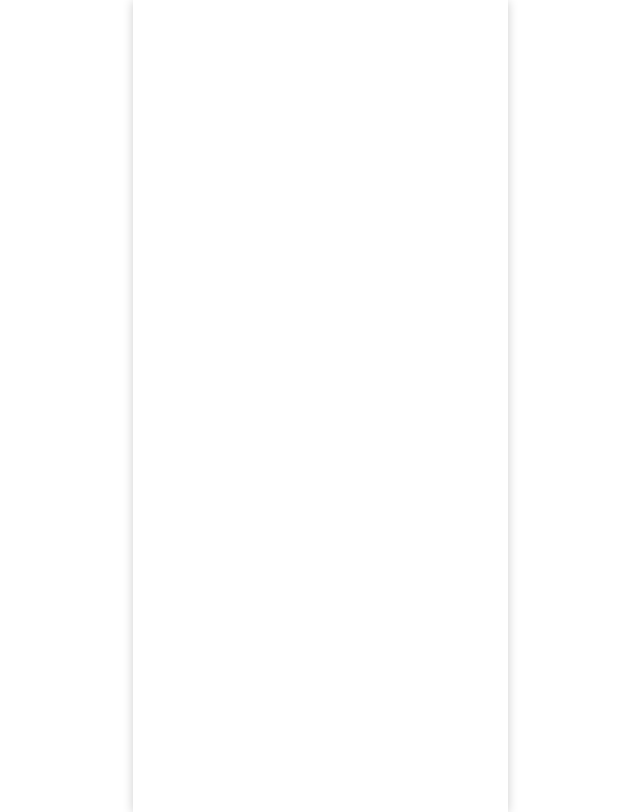
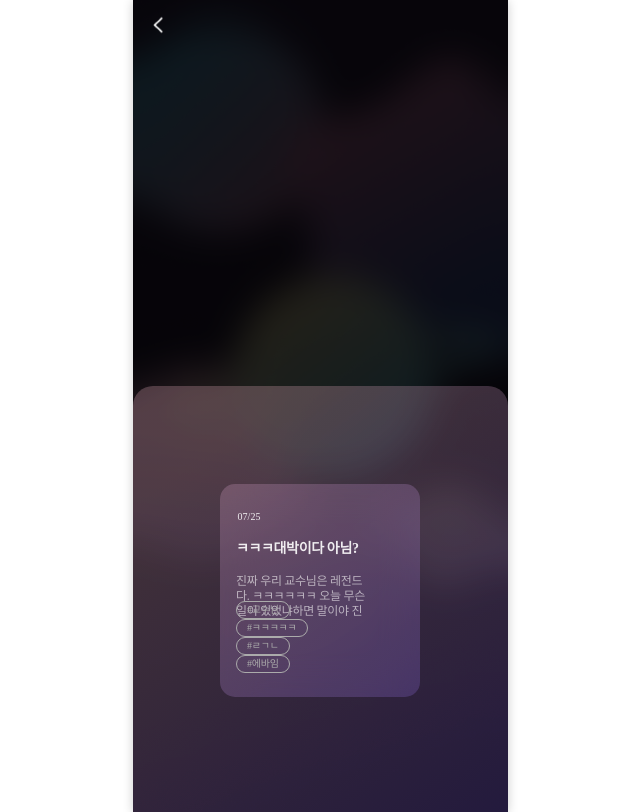
Before and after one commit to KMU-WINK/OMO, a React (Create React App) app in the folder front/: page /menu in a window 1280 px wide. Shown: the whole page, without its empty margins (320-960 px from the left). Built offline with nearby package versions, Linux system fonts and the light colour scheme.

Commit message:
list content page

```diff
--- a/front/src/App.js
+++ b/front/src/App.js
@@ -6,6 +6,7 @@ import Main from "./pages/Main";
 import Write from "./pages/Write";
 import Create from "./pages/Create";
 import List from "./pages/List";
+import Menu from "./pages/Menu"
 import Posts from "./pages/Posts";
 import BlackHole from "./pages/BlackHole";
 import Statistics from "./pages/Statistics";
@@ -19,6 +20,7 @@ class App extends Component {
             <Route path="/write" component={Write} />
             <Route path="/create" component={Create} />
             <Route path="/list" component={List} />
+            <Route path="/menu" component={Menu} />
             <Route path="/post" component={Posts} />
             <Route path="/blackHole" component={BlackHole} />
             <Route path="/statistics" component={Statistics} />
--- a/front/src/components/common/hashtag.js
+++ b/front/src/components/common/hashtag.js
@@ -38,15 +38,15 @@ const BackGround = styled.div`
 
 const Wrap = styled.div`
   position: static;
-  height: 14px;
+  height: 13px;
   left: calc(50% - 36px/2);
   top: calc(50% - 14px/2);
 
   font-family: Spoqa Han Sans Neo;
   font-style: normal;
   font-weight: normal;
-  font-size: 11px;
-  line-height: 14px;
+  font-size: 10px;
+  line-height: 13px;
 
   display: flex;
   align-items: center;
--- /dev/null
+++ b/front/src/components/menu/box.js
@@ -0,0 +1,143 @@
+import React from 'react';
+import { useHistory } from "react-router-dom";
+import styled from 'styled-components';
+
+import HashTag from "../common/hashtag"
+
+const Box = (props) => {
+    const history = useHistory();
+
+    return(
+        <BackGround>
+            <Wrap>
+                <Date>{props.date}</Date>
+                <Title>{props.title}</Title>
+                <Body>{props.content}</Body>
+                <Tag>
+                    <HashTag hashtag={"교수님"}/>
+                    <HashTag hashtag={"ㅋㅋㅋㅋㅋ"}/>
+                    <HashTag hashtag={"ㄹㄱㄴ"}/>
+                    <HashTag hashtag={"에바임"}/>
+                </Tag>
+            </Wrap>
+        </BackGround>
+    )
+}
+
+export default Box;
+
+const BackGround = styled.div`
+  position: relative;
+`;
+
+const Wrap = styled.div`
+  display: flex;
+  flex-direction: column;
+  justify-content: center;
+  align-items: flex-start;
+  padding: 16px;
+
+  position: static;
+  width: 168px;
+  height: 181px;
+  left: 0px;
+  top: 0px;
+
+  background: linear-gradient(140.3deg, rgba(251, 189, 206, 0.25) -22.37%, rgba(118, 89, 235, 0.25) 131.99%);
+
+  backdrop-filter: blur(20px);
+
+  border-radius: 15px;
+
+  flex: none;
+  order: 0;
+  flex-grow: 0;
+  margin: 10px 0px;
+`;
+
+const Date = styled.div`
+  position: static;
+  width: 26px;
+  height: 15px;
+  left: 16px;
+  top: 48px;
+
+  font-family: AvertaStd-Regular;
+  font-size: 10px;
+  line-height: 150%;
+
+  text-align: center;
+
+  color: rgba(255, 255, 255, 0.9);
+
+  flex: none;
+  order: 1;
+  flex-grow: 0;
+  margin: 8px 0px;
+`;
+
+const Title = styled.div`
+  position: static;
+  width: 135px;
+  height: 18px;
+  left: calc(50% - 126px/2 - 5px);
+  top: calc(50% - 18px/2 - 33.5px);
+  overflow: hidden;
+
+  font-family: Spoqa Han Sans Neo;
+  font-style: normal;
+  font-weight: bold;
+  font-size: 14px;
+  line-height: 18px;
+
+  letter-spacing: -0.025em;
+
+  color: rgba(255, 255, 255, 0.9);
+
+  flex: none;
+  order: 1;
+  flex-grow: 0;
+  margin: 8px 0px;
+`;
+
+const Body = styled.div`
+  position: static;
+  width: 136px;
+  height: 45px;
+  left: calc(50% - 136px/2);
+  top: calc(50% - 45px/2 + 6px);
+  overflow: hidden;
+
+  font-family: Spoqa Han Sans Neo;
+  font-style: normal;
+  font-weight: normal;
+  font-size: 12px;
+  line-height: 15px;
+  letter-spacing: -0.025em;
+
+  color: rgba(255, 255, 255, 0.6);
+
+  flex: none;
+  order: 2;
+  flex-grow: 0;
+  margin: 8px 0px;
+`;
+
+const Tag = styled.div`
+  display: flex;
+  flex-direction: column;
+  justify-content: flex-end;
+  align-items: flex-start;
+  padding: 0px;
+
+  position: static;
+  width: 121px;
+  height: 38px;
+  left: 16px;
+  top: 127px;
+
+  flex: none;
+  order: 4;
+  flex-grow: 0;
+  margin: 8px 0px;
+`;
--- /dev/null
+++ b/front/src/components/menu/content.js
@@ -0,0 +1,61 @@
+import React from 'react';
+import { useHistory } from "react-router-dom";
+import styled from 'styled-components';
+
+import Box from "./box"
+import HashTag from "../common/hashtag"
+import planet1 from "../../images/main/main_planet1.png";
+
+const Content = (props) => {
+    const history = useHistory();
+
+    return(
+        <BackGround>
+            <Wrap>
+                <WrapBox>
+                    <Box
+                        date={"07/25"}
+                        title={"ㅋㅋㅋ대박이다 아님?"}
+                        content={"진짜 우리 교수님은 레전드다. ㅋㅋㅋㅋㅋㅋ 오늘 무슨일이 있" +
+                        "었냐하면 말이야 진짜 우리 교수님은 레전드다. ㅋㅋㅋㅋㅋㅋ " +
+                        "오늘 무슨일이 있었냐하면 말이야 진짜 우리 교수님은 레전드" +
+                        "다. ㅋㅋㅋㅋㅋㅋ 오늘 무슨일이 있었냐하면 말이야 "}
+                    />
+                </WrapBox>
+            </Wrap>
+        </BackGround>
+    )
+}
+
+export default Content;
+
+const BackGround = styled.div`
+  position: relative;
+  width: 375px;
+  height: 762px;
+`;
+
+const Wrap = styled.div`
+  position: absolute;
+  width: 375px;
+  height: 597px;
+  left: 0px;
+  top: 336px;
+
+  background: linear-gradient(145.71deg, rgba(251, 189, 206, 0.25) 13.89%, rgba(118, 89, 235, 0.25) 87.84%);
+  border-radius: 20px 20px 0px 0px;
+`;
+
+const WrapBox = styled.div`
+  display: flex;
+  flex-direction: row;
+  justify-content: center;
+  align-items: flex-start;
+  padding: 0px;
+
+  position: absolute;
+  width: 375px;
+  height: 787px;
+  left: 0px;
+  top: 88px;
+`;
--- a/front/src/components/post/post.js
+++ b/front/src/components/post/post.js
@@ -19,7 +19,7 @@ const Post = (props) => {
                     <img src={props.planet}/>
                 </Planet>
                 <Title>{props.title}</Title>
-                <Content>{props.content}</Content>
+                <Body>{props.content}</Body>
                 <Line />
                 <Tag>
                     <HashTag hashtag={"교수님"}/>
@@ -87,7 +87,7 @@ const Title = styled.div`
   color: #E2E2E2;
 `;
 
-const Content = styled.div`
+const Body = styled.div`
   position: absolute;
   width: 290px;
   height: 79.89px;
--- /dev/null
+++ b/front/src/pages/Menu.js
@@ -0,0 +1,37 @@
+import React, { Component } from 'react';
+import styled from "styled-components";
+
+import Header from "../components/common/header";
+import Content from "../components/menu/content";
+
+import planet1 from "../images/main/main_planet1.png";
+import background from "../images/menu/background.png";
+
+const Menu = (props) => {
+
+    return (
+        <BackGround>
+            <Header state={"Back"} title={props.name}/>
+            <Wrap>
+                {/*<Planet>*/}
+                {/*    <img src={props.planet}*/}
+                {/*</Planet>*/}
+
+                <Content />
+            </Wrap>
+        </BackGround>
+    )
+}
+
+export default Menu;
+
+const BackGround = styled.div`
+  width: 100%;
+  height: 100%;
+  overflow: auto;
+
+  background: url(${background}) no-repeat;
+`;
+
+const Wrap = styled.div`
+`;
```
Also changed, not shown: front/src/images/menu/background.png (added).
